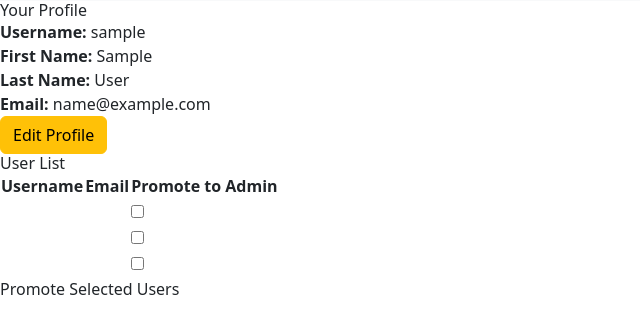
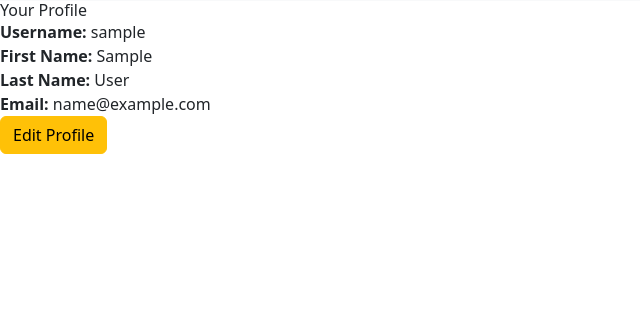
Before and after one commit to shufolislam1/Household-service, a Django app: template core/templates/profile.html in a window 1280 px wide. Shown: the part 55-389 px from the top of the page, without its empty margins (0-640 px from the left). Run offline with Django 4.2, Linux system fonts and the light colour scheme; data comes from the database, SQL or seed files in the repository; both versions use the stored data as it was after the commit; tables that the repository leaves empty hold one stand-in row (values such as "Sample post"); the template is opened without the code that fills it: values that come from a table or form of the project are taken from there, most other values are stand-ins (such as "Sample title", 1, 10 or a date in 2020); some libraries are stand-ins or nearby versions.

Commit message:
admin related work  done

```diff
--- a/core/templates/profile.html
+++ b/core/templates/profile.html
@@ -9,27 +9,29 @@
 <p><strong>Email:</strong> {{ user_data.email }}</p>
 <a href="{% url 'edit_profile' %}" class="btn btn-warning">Edit Profile</a>
 
-<h2>User List</h2>
-<form method="post" action="{% url 'promote_to_admin' %}">
+{% if request.user.is_admin %}
+<h2>User List: </h2>
+<form class='m-3' method="post" action="{% url 'promote_to_admin' %}">
   {% csrf_token %}
-  <table>
+  <table class="table table-striped table-info">
   <thead>
     <tr>
-        <th>Username</th>
-        <th>Email</th>
-        <th>Promote to Admin</th>
+      <th scope="col">Username</th>
+      <th scope="col">Email</th>
+      <th scope="col">Promote to Admin</th>
     </tr>
-    </thead>
+  </theqad>
   <tbody>
     {% for user in users %}
     <tr>
-          <td>{{ request.user.username }}</td>
-          <td>{{ request.user.email }}</td>
-          <td><input type="checkbox" name="user_ids" value="{{ request.user.id }}"></td>
+        <td>{{ user.username }}</td>
+        <td>{{ user.email }}</td>
+        <td><input type="checkbox" name="user_ids" value="{{ user.id }}"></td>
     </tr>
     {% endfor %}
   </tbody>
 </table>
-  <button type="submit">Promote Selected Users</button>
+  <button class='btn btn-warning' type="submit">Promote Selected Users</button>
 </form>
+{% endif %}
 {% endblock %}
--- a/core/urls.py
+++ b/core/urls.py
@@ -9,6 +9,5 @@ urlpatterns = [
     path('', views.home, name='home'),
     path('profile/edit', views.edit_profile, name='edit_profile'),
     path('profile/', views.profile, name='profile'),
-    path('user_list/', views.user_list, name='user_list'),
     path('promote_to_admin/', views.promote_to_admin, name='promote_to_admin'),
 ]
```
Also changed, not shown: core/templates/user_list.html (+0 -28 lines), core/views.py (+8 -14 lines), db.sqlite3. Lines whose indentation alone changed are shown as unchanged.
